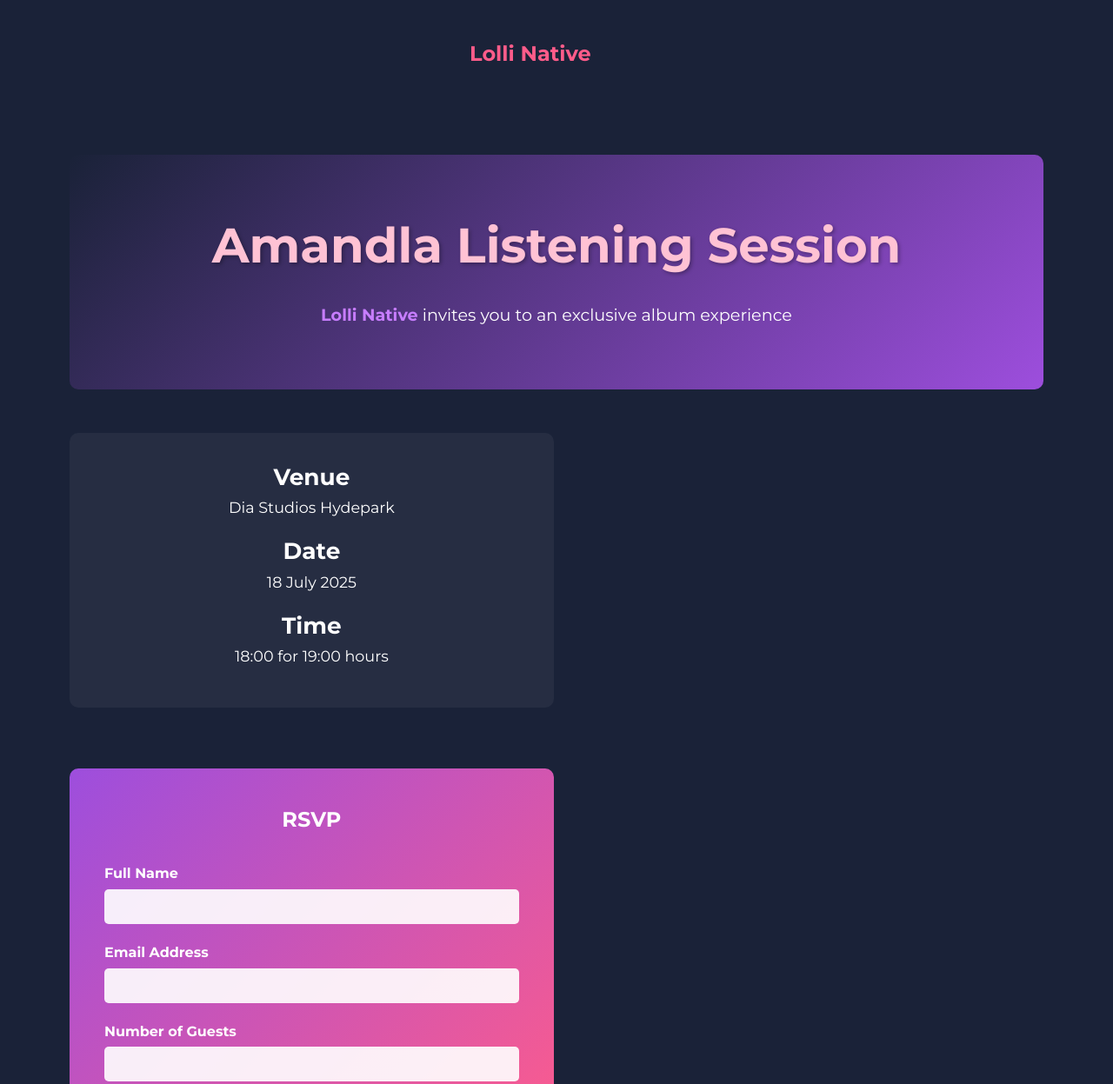
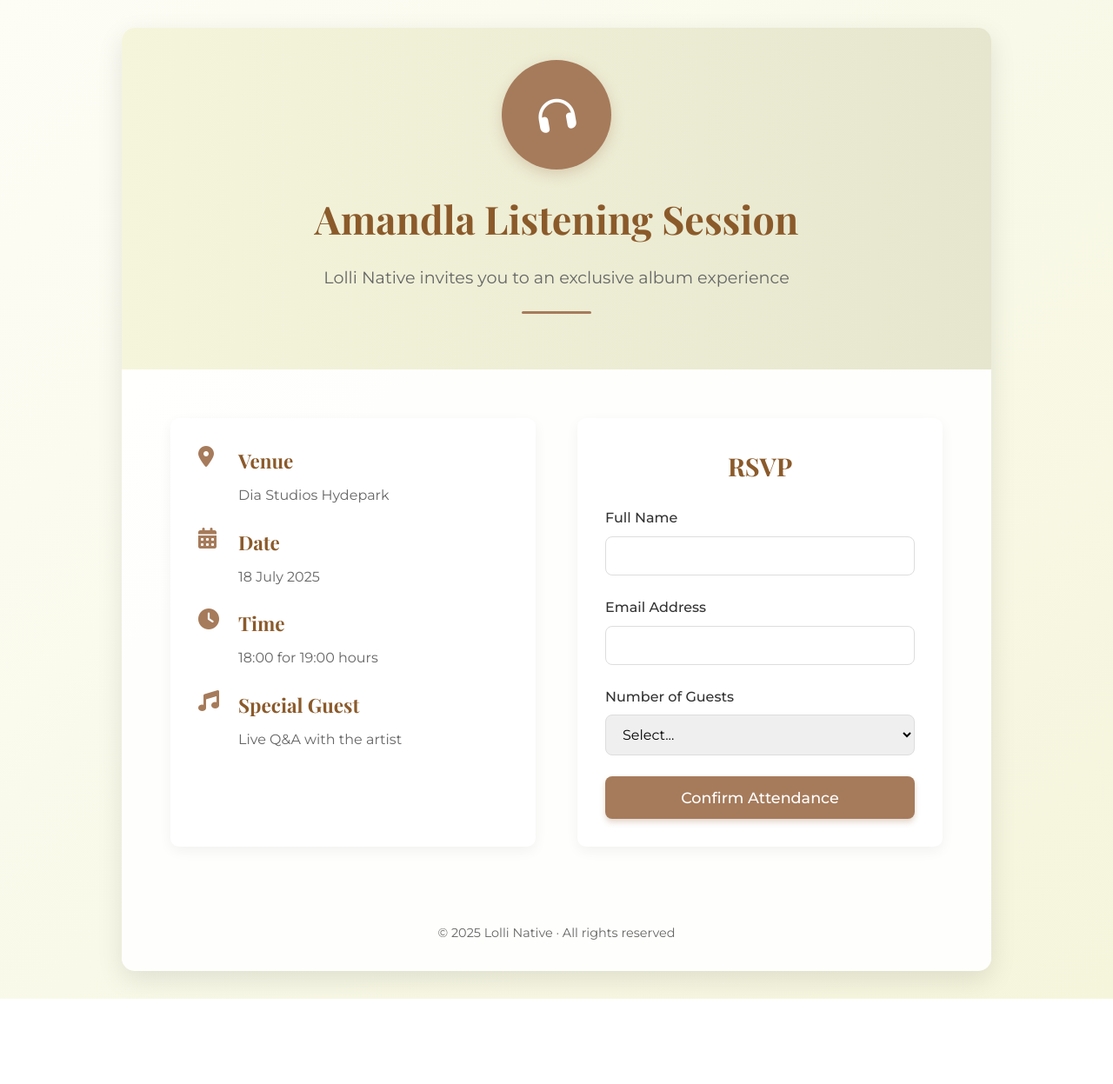
Before and after one commit to Sabelo-22/Lollli, a plain HTML site: page index.html in a window 1280 px wide. Shown: the top 1247 px of the page at 87% size. After the commit the page ends 1149 px from the top, so only its background shows below. Drawn offline with nearby package versions, Linux system fonts and the light colour scheme.

Commit message:
layout setup successfully

```diff
--- a/index.html
+++ b/index.html
@@ -4,263 +4,445 @@
     <meta charset="UTF-8" />
     <meta name="viewport" content="width=device-width, initial-scale=1.0" />
     <title>Amandla Listening Session</title>
+    <link
+      rel="stylesheet"
+      href="https://cdnjs.cloudflare.com/ajax/libs/font-awesome/6.4.0/css/all.min.css"
+    />
+    <link
+      href="https://fonts.googleapis.com/css2?family=Playfair+Display:wght@400;600;700&family=Montserrat:wght@300;400;500&display=swap"
+      rel="stylesheet"
+    />
     <style>
-      /* Color variables based on the image */
       :root {
-        --dark-blue: #1a2238;
-        --purple: #9d4edd;
-        --light-purple: #c77dff;
-        --pink: #ff5c8a;
-        --light-pink: #ffc2d4;
-        --white: #ffffff;
+        --beige: #f5f5dc;
+        --dark-beige: #e6e6ce;
+        --light-beige: #fdfdf6;
+        --accent: #a67b5b;
+        --dark-accent: #8b5a2b;
+        --text: #333333;
+        --light-text: #666666;
       }
 
       * {
         margin: 0;
         padding: 0;
         box-sizing: border-box;
-        font-family: "Montserrat", sans-serif;
       }
 
       body {
-        background-color: var(--dark-blue);
-        color: var(--white);
+        font-family: "Montserrat", sans-serif;
+        background: linear-gradient(
+          135deg,
+          var(--light-beige) 0%,
+          var(--beige) 100%
+        );
+        color: var(--text);
         line-height: 1.6;
+        min-height: 100vh;
+        display: flex;
+        flex-direction: column;
+        align-items: center;
+        padding: 2rem;
       }
 
       .container {
-        max-width: 1200px;
-        margin: 0 auto;
-        padding: 0 20px;
+        max-width: 1000px;
+        width: 100%;
+        background: rgba(255, 255, 255, 0.9);
+        border-radius: 15px;
+        box-shadow: 0 10px 30px rgba(0, 0, 0, 0.1);
+        overflow: hidden;
+        animation: fadeIn 1s ease-out;
       }
 
-      /* Header styles */
       header {
-        padding: 40px 0;
+        text-align: center;
+        padding: 2.5rem 2rem;
+        background: linear-gradient(to right, var(--beige), var(--dark-beige));
+        position: relative;
+      }
+
+      .logo {
+        width: 120px;
+        height: 120px;
+        margin: 0 auto 1.5rem;
+        background: var(--accent);
+        border-radius: 50%;
+        display: flex;
+        align-items: center;
+        justify-content: center;
+        color: white;
+        font-size: 2.5rem;
+        animation: pulse 2s infinite;
+        box-shadow: 0 5px 15px rgba(166, 123, 91, 0.3);
+      }
+
+      .logo i {
+        transform: rotate(-10deg);
+      }
+
+      h1 {
+        font-family: "Playfair Display", serif;
+        font-size: 2.8rem;
+        margin-bottom: 1rem;
+        color: var(--dark-accent);
+        animation: slideDown 1s ease-out;
+      }
+
+      .subtitle {
+        font-size: 1.2rem;
+        color: var(--light-text);
+        margin-bottom: 1.5rem;
+        animation: slideUp 1s ease-out;
+      }
+
+      .divider {
+        height: 3px;
+        width: 80px;
+        background: var(--accent);
+        margin: 0 auto 1.5rem;
+        border-radius: 3px;
+        animation: expand 1.5s ease-out;
+      }
+
+      .content {
+        display: flex;
+        flex-wrap: wrap;
+        padding: 2rem;
+      }
+
+      .info-section {
+        flex: 1;
+        min-width: 300px;
+        padding: 1.5rem;
+        animation: fadeInLeft 1s ease-out;
+      }
+
+      .info-card {
+        background: white;
+        border-radius: 10px;
+        padding: 2rem;
+        box-shadow: 0 5px 15px rgba(0, 0, 0, 0.05);
+        height: 100%;
+        transition: transform 0.3s ease;
+      }
+
+      .info-card:hover {
+        transform: translateY(-5px);
+      }
+
+      .info-item {
+        margin-bottom: 1.5rem;
+        display: flex;
+        align-items: flex-start;
+      }
+
+      .info-item i {
+        font-size: 1.5rem;
+        color: var(--accent);
+        margin-right: 1rem;
+        min-width: 30px;
+      }
+
+      .info-text h3 {
+        font-family: "Playfair Display", serif;
+        font-size: 1.4rem;
+        margin-bottom: 0.5rem;
+        color: var(--dark-accent);
+      }
+
+      .info-text p {
+        color: var(--light-text);
+      }
+
+      .rsvp-section {
+        flex: 1;
+        min-width: 300px;
+        padding: 1.5rem;
+        animation: fadeInRight 1s ease-out;
+      }
+
+      .rsvp-form {
+        background: white;
+        border-radius: 10px;
+        padding: 2rem;
+        box-shadow: 0 5px 15px rgba(0, 0, 0, 0.05);
+      }
+
+      .rsvp-form h2 {
+        font-family: "Playfair Display", serif;
+        font-size: 1.8rem;
+        margin-bottom: 1.5rem;
+        color: var(--dark-accent);
         text-align: center;
       }
 
-      .logo {
-        max-width: 200px;
-        margin: 0 auto 20px;
-        display: block;
-      }
-
-      /* Hero section */
-      .hero {
-        text-align: center;
-        padding: 60px 0;
-        background: linear-gradient(
-          135deg,
-          var(--dark-blue) 0%,
-          var(--purple) 100%
-        );
-        border-radius: 10px;
-        margin: 20px;
-      }
-
-      .hero h1 {
-        font-size: 2.5rem;
-        margin-bottom: 20px;
-        color: var(--light-pink);
-        text-shadow: 2px 2px 4px rgba(0, 0, 0, 0.3);
-      }
-
-      .hero p {
-        font-size: 1.2rem;
-        margin-bottom: 10px;
-      }
-
-      .highlight {
-        color: var(--light-purple);
-        font-weight: bold;
-      }
-
-      /* Info section */
-      .info {
-        background-color: rgba(255, 255, 255, 0.05);
-        padding: 30px;
-        border-radius: 10px;
-        margin: 30px 20px;
-        text-align: center;
-      }
-
-      .info-item {
-        margin-bottom: 15px;
-        font-size: 1.1rem;
-      }
-
-      /* RSVP form */
-      .rsvp {
-        background: linear-gradient(135deg, var(--purple) 0%, var(--pink) 100%);
-        padding: 40px;
-        border-radius: 10px;
-        margin: 40px 20px;
-      }
-
-      .rsvp h2 {
-        text-align: center;
-        margin-bottom: 30px;
-        color: var(--white);
-      }
-
       .form-group {
-        margin-bottom: 20px;
+        margin-bottom: 1.5rem;
       }
 
       .form-group label {
         display: block;
-        margin-bottom: 5px;
-        font-weight: bold;
+        margin-bottom: 0.5rem;
+        font-weight: 500;
+        color: var(--text);
       }
 
-      .form-group input {
+      .form-group input,
+      .form-group select {
         width: 100%;
-        padding: 12px;
-        border: none;
-        border-radius: 5px;
-        background-color: rgba(255, 255, 255, 0.9);
+        padding: 12px 15px;
+        border: 1px solid #ddd;
+        border-radius: 8px;
+        font-family: "Montserrat", sans-serif;
+        font-size: 1rem;
+        transition: all 0.3s ease;
+      }
+
+      .form-group input:focus,
+      .form-group select:focus {
+        outline: none;
+        border-color: var(--accent);
+        box-shadow: 0 0 0 2px rgba(166, 123, 91, 0.2);
       }
 
       button {
-        background-color: var(--dark-blue);
-        color: var(--white);
+        width: 100%;
+        padding: 14px;
+        background: var(--accent);
+        color: white;
         border: none;
-        padding: 12px 30px;
-        border-radius: 5px;
+        border-radius: 8px;
+        font-family: "Montserrat", sans-serif;
+        font-size: 1.1rem;
+        font-weight: 500;
         cursor: pointer;
-        font-size: 1rem;
-        font-weight: bold;
-        display: block;
-        margin: 0 auto;
-        transition: background-color 0.3s;
+        transition: all 0.3s ease;
+        box-shadow: 0 4px 6px rgba(166, 123, 91, 0.3);
       }
 
       button:hover {
-        background-color: var(--light-purple);
+        background: var(--dark-accent);
+        transform: translateY(-2px);
+        box-shadow: 0 6px 12px rgba(166, 123, 91, 0.4);
       }
 
-      /* Footer */
       footer {
         text-align: center;
-        padding: 30px 0;
-        color: var(--light-pink);
+        padding: 2rem;
+        color: var(--light-text);
         font-size: 0.9rem;
+        animation: fadeIn 2s ease-out;
+      }
+
+      /* Animations */
+      @keyframes fadeIn {
+        from {
+          opacity: 0;
+        }
+        to {
+          opacity: 1;
+        }
+      }
+
+      @keyframes slideDown {
+        from {
+          opacity: 0;
+          transform: translateY(-30px);
+        }
+        to {
+          opacity: 1;
+          transform: translateY(0);
+        }
+      }
+
+      @keyframes slideUp {
+        from {
+          opacity: 0;
+          transform: translateY(30px);
+        }
+        to {
+          opacity: 1;
+          transform: translateY(0);
+        }
+      }
+
+      @keyframes expand {
+        from {
+          width: 0;
+        }
+        to {
+          width: 80px;
+        }
+      }
+
+      @keyframes fadeInLeft {
+        from {
+          opacity: 0;
+          transform: translateX(-30px);
+        }
+        to {
+          opacity: 1;
+          transform: translateX(0);
+        }
+      }
+
+      @keyframes fadeInRight {
+        from {
+          opacity: 0;
+          transform: translateX(30px);
+        }
+        to {
+          opacity: 1;
+          transform: translateX(0);
+        }
+      }
+
+      @keyframes pulse {
+        0% {
+          transform: scale(1);
+        }
+        50% {
+          transform: scale(1.05);
+        }
+        100% {
+          transform: scale(1);
+        }
       }
 
       /* Responsive design */
-      @media (min-width: 768px) {
+      @media (max-width: 768px) {
         .content {
-          display: flex;
-          flex-wrap: wrap;
-          justify-content: space-between;
+          flex-direction: column;
         }
 
-        .info {
-          width: 48%;
+        h1 {
+          font-size: 2.2rem;
         }
 
-        .rsvp {
-          width: 48%;
-        }
-      }
-
-      @media (min-width: 1024px) {
-        .hero h1 {
-          font-size: 3.5rem;
+        .info-section,
+        .rsvp-section {
+          min-width: 100%;
         }
       }
     </style>
-    <link
-      href="https://fonts.googleapis.com/css2?family=Montserrat:wght@400;500;600;700&display=swap"
-      rel="stylesheet"
-    />
   </head>
   <body>
     <div class="container">
       <header>
-        <!-- Logo placeholder -->
         <div class="logo">
-          <svg viewBox="0 0 200 50" xmlns="http://www.w3.org/2000/svg">
-            <text
-              x="0"
-              y="30"
-              font-family="Montserrat"
-              font-weight="700"
-              font-size="24"
-              fill="#ff5c8a"
-            >
-              Lolli Native
-            </text>
-          </svg>
+          <i class="fas fa-headphones"></i>
         </div>
+        <h1>Amandla Listening Session</h1>
+        <p class="subtitle">
+          Lolli Native invites you to an exclusive album experience
+        </p>
+        <div class="divider"></div>
       </header>
 
-      <section class="hero">
-        <h1>Amandla Listening Session</h1>
-        <p>
-          <span class="highlight">Lolli Native</span> invites you to an
-          exclusive album experience
-        </p>
-      </section>
-
       <div class="content">
-        <section class="info">
+        <section class="info-section">
+          <div class="info-card">
             <div class="info-item">
-            <h2>Venue</h2>
+              <i class="fas fa-map-marker-alt"></i>
+              <div class="info-text">
+                <h3>Venue</h3>
                 <p>Dia Studios Hydepark</p>
               </div>
+            </div>
+
             <div class="info-item">
-            <h2>Date</h2>
+              <i class="fas fa-calendar-alt"></i>
+              <div class="info-text">
+                <h3>Date</h3>
                 <p>18 July 2025</p>
               </div>
+            </div>
+
             <div class="info-item">
-            <h2>Time</h2>
+              <i class="fas fa-clock"></i>
+              <div class="info-text">
+                <h3>Time</h3>
                 <p>18:00 for 19:00 hours</p>
+              </div>
+            </div>
+
+            <div class="info-item">
+              <i class="fas fa-music"></i>
+              <div class="info-text">
+                <h3>Special Guest</h3>
+                <p>Live Q&A with the artist</p>
+              </div>
+            </div>
           </div>
         </section>
 
-        <section class="rsvp">
+        <section class="rsvp-section">
+          <div class="rsvp-form">
             <h2>RSVP</h2>
-          <form id="rsvp-form">
+
+            <form id="rsvpForm">
               <div class="form-group">
                 <label for="name">Full Name</label>
                 <input type="text" id="name" name="name" required />
               </div>
+
               <div class="form-group">
                 <label for="email">Email Address</label>
                 <input type="email" id="email" name="email" required />
               </div>
+
               <div class="form-group">
                 <label for="guests">Number of Guests</label>
-              <input
-                type="number"
-                id="guests"
-                name="guests"
-                min="1"
-                max="5"
-                required
-              />
+                <select id="guests" name="guests" required>
+                  <option value="">Select...</option>
+                  <option value="1">1 Person</option>
+                  <option value="2">2 People</option>
+                  <option value="3">3 People</option>
+                  <option value="4">4 People</option>
+                </select>
               </div>
+
               <button type="submit">Confirm Attendance</button>
             </form>
+          </div>
         </section>
       </div>
 
       <footer>
-        <p>&copy; 2025 Lolli Native. All rights reserved.</p>
+        <p>© 2025 Lolli Native · All rights reserved</p>
       </footer>
     </div>
 
     <script>
       document
-        .getElementById("rsvp-form")
+        .getElementById("rsvpForm")
         .addEventListener("submit", function (e) {
           e.preventDefault();
+
+          // Simple form validation
+          const name = document.getElementById("name").value;
+          const email = document.getElementById("email").value;
+          const guests = document.getElementById("guests").value;
+
+          if (!name || !email || !guests) {
+            alert("Please fill in all fields");
+            return;
+          }
+
+          // Simulate form submission
+          const button = this.querySelector("button");
+          button.innerHTML = "Sending...";
+          button.disabled = true;
+
+          setTimeout(() => {
             alert(
               "Thank you for your RSVP! We look forward to seeing you at the listening session."
             );
             this.reset();
+            button.innerHTML = "Confirm Attendance";
+            button.disabled = false;
+          }, 1500);
         });
     </script>
   </body>
```
Lines whose indentation alone changed are shown as unchanged.
